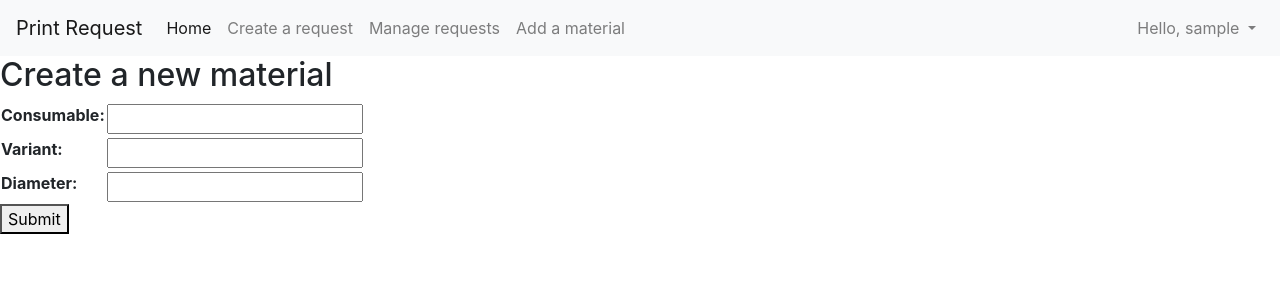
After one commit to Kyalma/print_request, a Django app: page /material/new/ in a window 1280 px wide. The commit adds this page. Shown: the top 300 px of the page. Run offline with Django 3.2, Linux system fonts and the light colour scheme; the visitor is signed in with stand-in values (Sample User, id 1); some libraries are stand-ins or nearby versions.

Commit message:
enhanced templated and related urls

```diff
--- /dev/null
+++ b/pullapp/templates/pullapp/material.html
@@ -0,0 +1,3 @@
+{% extends "pullapp/submit_new_form.html" %}
+{% block submit_type %}material{% endblock %}
+{% block action %}/consumable/create/{% endblock %}
--- a/pullapp/templates/pullapp/signup.html
+++ b/pullapp/templates/pullapp/signup.html
@@ -5,7 +5,9 @@
 <h2>Sign up</h2>
 <form method="post">
     {% csrf_token %}
-    {{ form.as_p }}
-    <button type="submit">Sign up</button>
+    <table>
+    {{ form.as_table }}
+    </table>
+    <button type="submit">Submit</button>
 </form>
 {% endblock %}
--- /dev/null
+++ b/pullapp/templates/pullapp/submission.html
@@ -0,0 +1,2 @@
+{% extends "pullapp/submit_new_form.html" %}
+{% block submit_type %}request{% endblock %}
--- /dev/null
+++ b/pullapp/templates/pullapp/submit_new_form.html
@@ -0,0 +1,14 @@
+{% extends "pullapp/base.html" %}
+{% block title %}New request{% endblock %}
+{% block content %}
+
+<h2>Create a new {% block submit_type %}{% endblock %}</h2>
+<form  method="post">
+    {% csrf_token %}
+    <table>
+    {{ form.as_table }}
+</table>
+    <button type="submit">Submit</button>
+</form>
+
+{% endblock %}
--- a/pullrequest/urls.py
+++ b/pullrequest/urls.py
@@ -20,12 +20,18 @@
 from django.conf import settings
 from django.conf.urls import url
 from django.conf.urls.static import static
+from rest_framework_swagger.views import get_swagger_view
+
 from django.views.generic.base import TemplateView
+from django.views.generic.edit import FormView
+from django.views.generic.edit import CreateView
 
-from rest_framework_swagger.views import get_swagger_view
 
 import pullapp.views.front_views as front_views
 import pullapp.views.rest_views as rest_views
+
+from pullapp.forms import SubmissionForm
+from pullapp.forms import ConsumableForm
 
 urlpatterns = [
     url(r'^$',
@@ -65,4 +71,17 @@
         login_required(
             TemplateView.as_view(template_name='pullapp/account.html')),
         name='account'),
+    url(r'^request/new/$',
+        login_required(
+            CreateView.as_view(
+                template_name='pullapp/submission.html',
+                form_class=SubmissionForm)),
+        name='submission'),
+    url(r'^material/new/$',
+        login_required(
+            CreateView.as_view(
+                template_name='pullapp/material.html',
+                form_class=ConsumableForm,
+                success_url='/')),
+        name='submission')
 ] + static(settings.STATIC_URL, document_root=settings.STATIC_ROOT)
```
